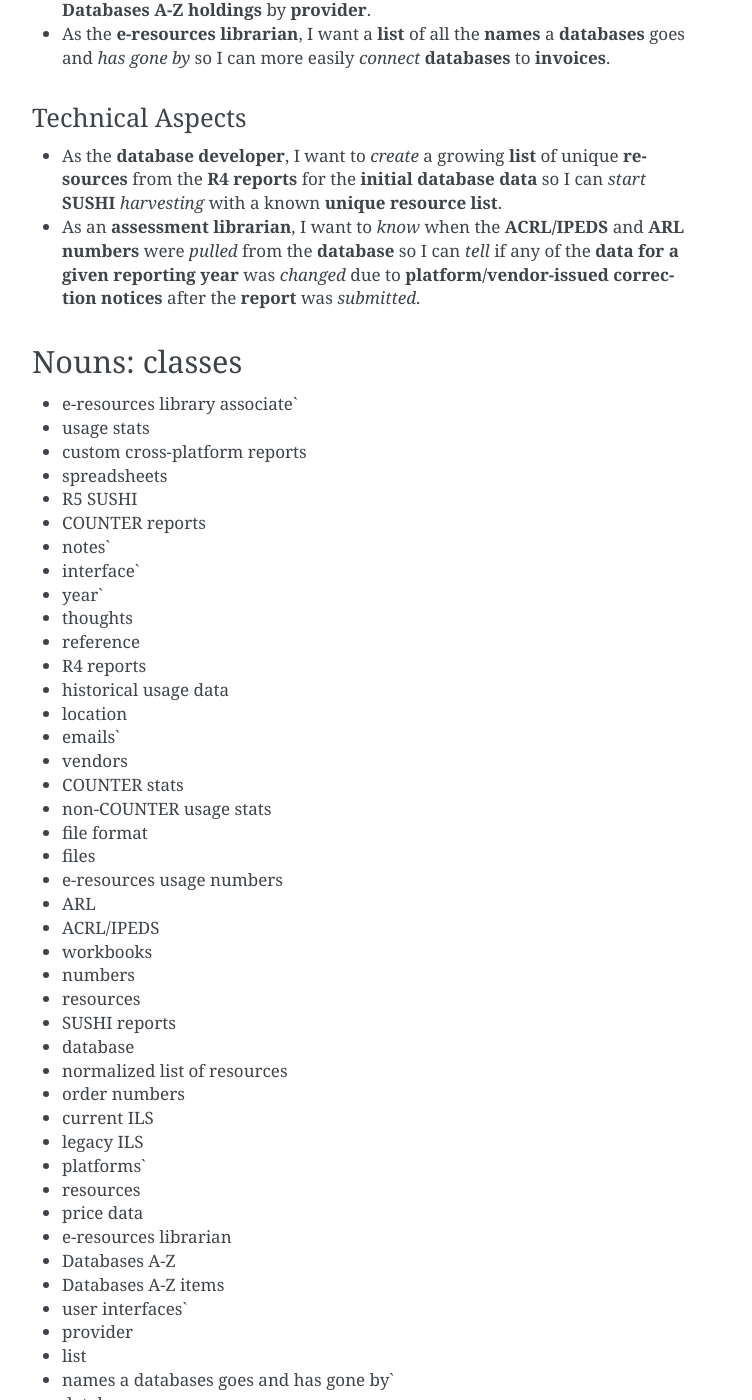
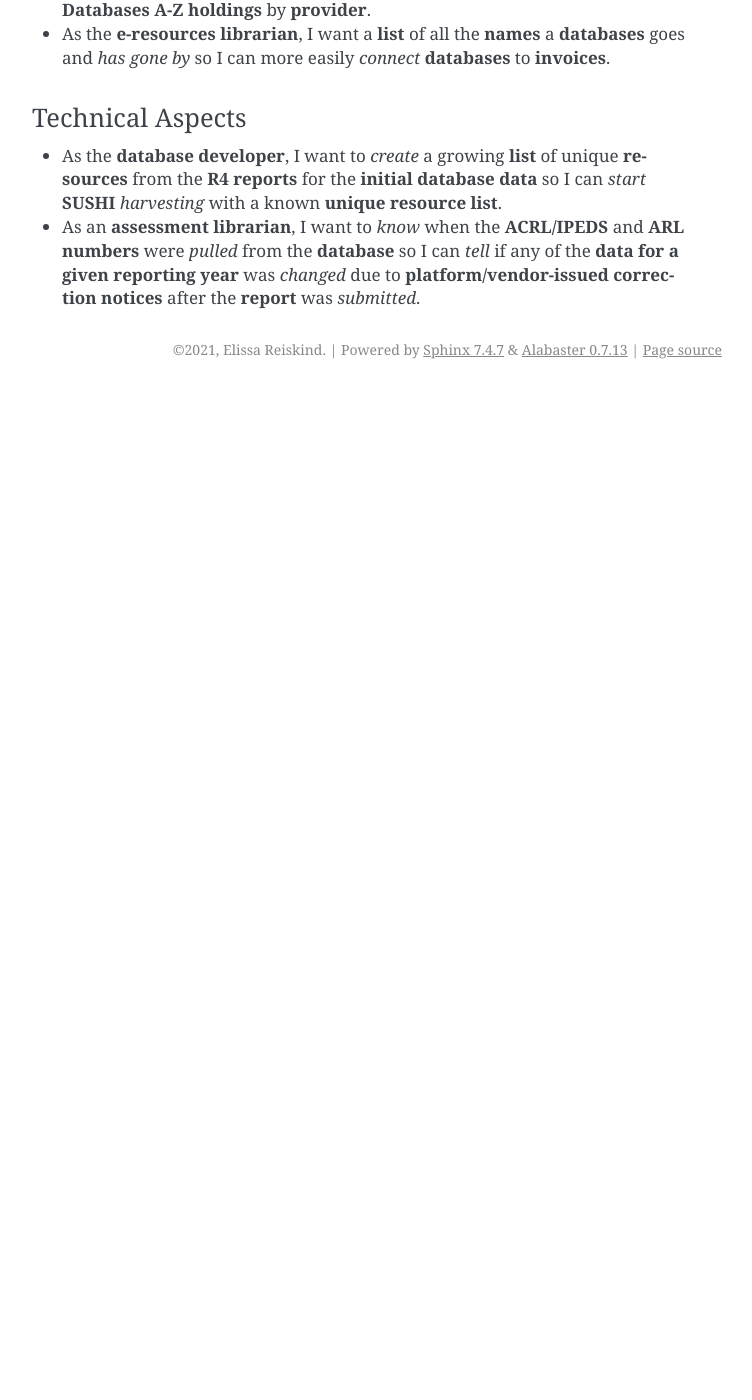
Before and after one commit to ereiskind/nolcat, a Sphinx documentation site: the page built from docs/source/user_stories.rst, in a window 1280 px wide and 1400 px high, scrolled down 1303 px. Shown: the whole window, without its empty margins (388-1140 px from the left). Built offline with Sphinx 7.4.7, drawn with Linux system fonts in a browser that asks for light colours; after the commit the page ends 1692 px from its top, so only the background shows below that; some of the changed text lies outside the part shown.

Commit message:
Move noun and verb lists to ERD/class diagram DOT file

```diff
--- a/docs/source/user_stories.rst
+++ b/docs/source/user_stories.rst
@@ -32,89 +32,3 @@ Technical Aspects
 =================
 * As the **database developer**, I want to *create* a growing **list** of unique **resources** from the **R4 reports** for the **initial database data** so I can *start* **SUSHI** *harvesting* with a known **unique resource list**.
 * As an **assessment librarian**, I want to *know* when the **ACRL/IPEDS** and **ARL numbers** were *pulled* from the **database** so I can *tell* if any of the **data for a given reporting year** was *changed* due to **platform/vendor-issued correction notices** after the **report** was *submitted*.
-
-Nouns: classes
-**************
-* e-resources library associate`
-* usage stats
-* custom cross-platform reports
-* spreadsheets
-* R5 SUSHI
-* COUNTER reports
-* notes`
-* interface`
-* year`
-* thoughts
-* reference
-* R4 reports
-* historical usage data
-* location
-* emails`
-* vendors
-* COUNTER stats
-* non-COUNTER usage stats
-* file format
-* files
-* e-resources usage numbers
-* ARL
-* ACRL/IPEDS
-* workbooks
-* numbers
-* resources
-* SUSHI reports
-* database
-* normalized list of resources
-* order numbers
-* current ILS
-* legacy ILS
-* platforms`
-* resources
-* price data
-* e-resources librarian
-* Databases A-Z
-* Databases A-Z items
-* user interfaces`
-* provider
-* list
-* names a databases goes and has gone by`
-* databases
-* invoices
-* publisher platform
-* aggregator
-* database developer
-* initial database data
-* unique resource list
-* assessment librarian
-* data for a given reporting year
-* platform/vendor-issued correction notices
-* report
-
-Verbs: Methods
-**************
-* create
-* store
-* copy
-* paste
-* collect
-* download
-* add notes
-* record
-* generate emails
-* send
-* upload
-* automatically sum
-* dedupe
-* match
-* add
-* know
-* organize
-* has gone by
-* connect
-* use
-* find
-* change
-* start
-* harvest
-* pulled
-* submitted
-* look
```
Also changed, not shown: 1 other file.
